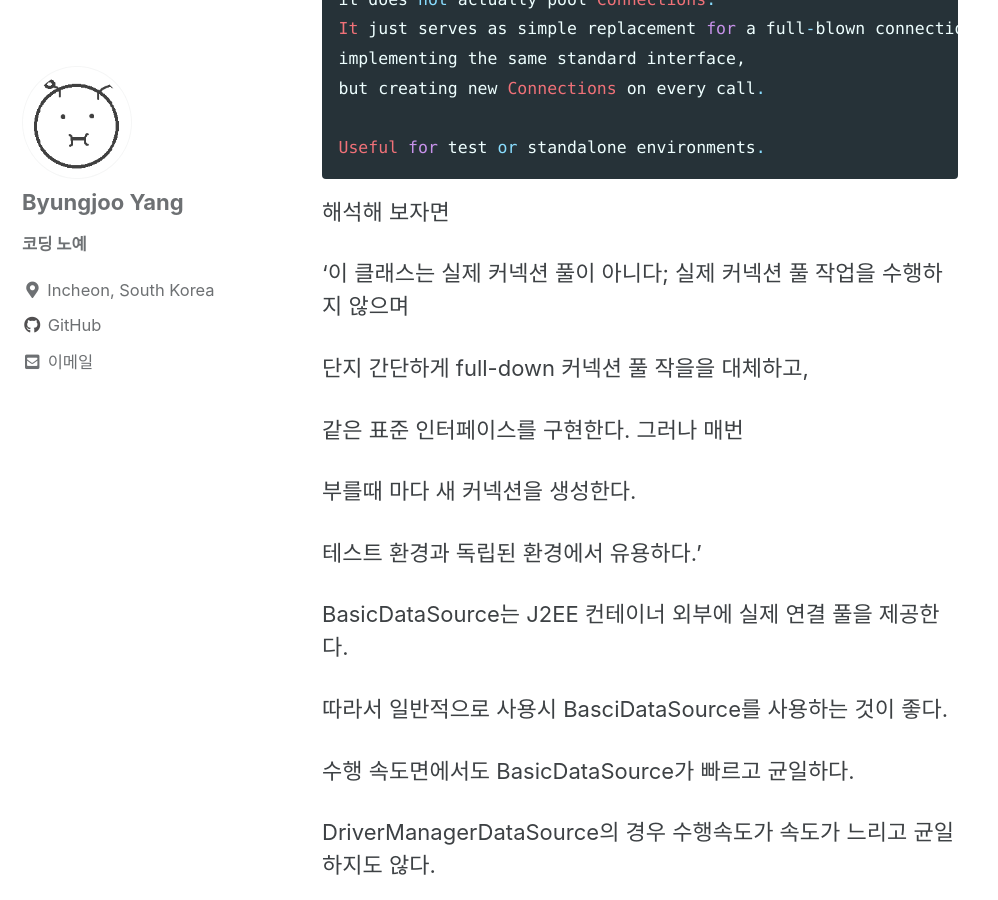
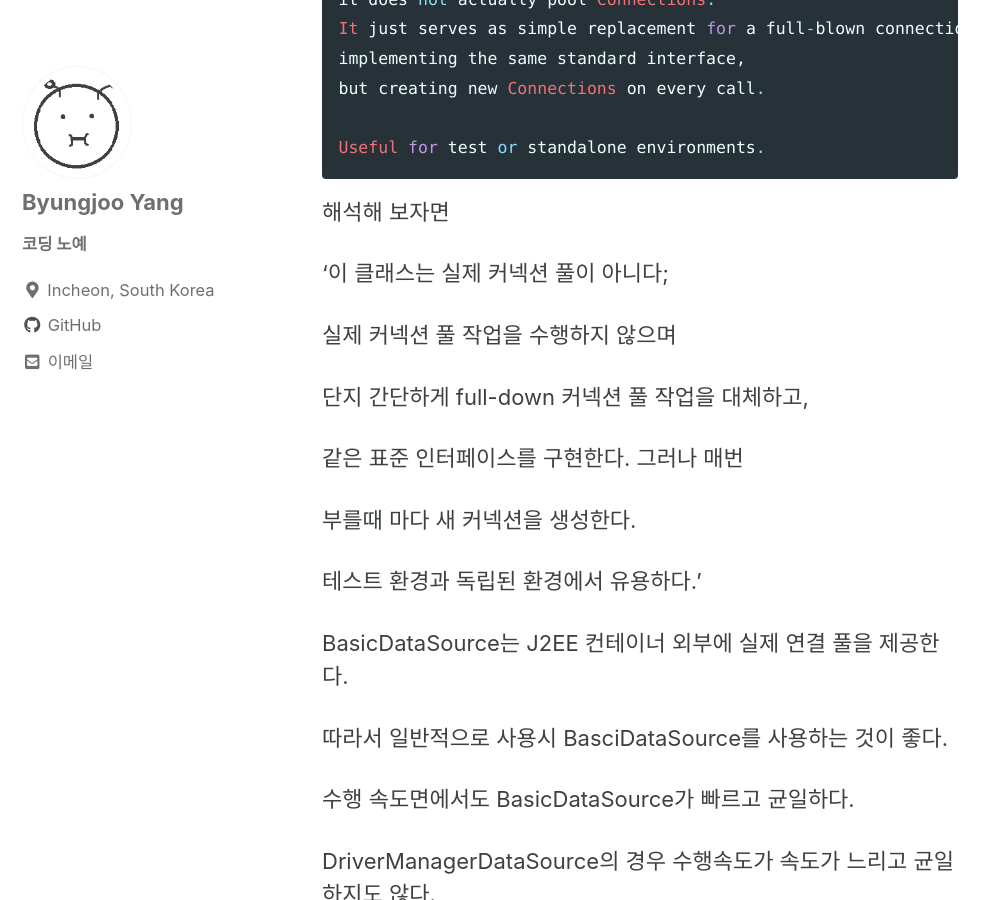
Before and after one commit to ByungjooYang/byungjooyang.github.io, a Jekyll site: the page built from _posts/2020-08-05-ByungjooYang-of-post.md, in a window 1280 px wide and 900 px high, scrolled down 570 px. Shown: the whole window, without its empty margins (0-998 px from the left). Built offline with Jekyll 4.4.1, drawn with Linux system fonts in a browser that asks for light colours; cached includes are drawn as plain includes.

Commit message:
modify post

````diff
--- a/_posts/2020-08-05-ByungjooYang-of-post.md
+++ b/_posts/2020-08-05-ByungjooYang-of-post.md
@@ -29,9 +29,11 @@ Useful for test or standalone environments.
 ```
 해석해 보자면
 
-'이 클래스는 실제 커넥션 풀이 아니다; 실제 커넥션 풀 작업을 수행하지 않으며
+'이 클래스는 실제 커넥션 풀이 아니다;
 
-단지 간단하게 full-down 커넥션 풀 작을을 대체하고,
+실제 커넥션 풀 작업을 수행하지 않으며
+
+단지 간단하게 full-down 커넥션 풀 작업을 대체하고,
 
 같은 표준 인터페이스를 구현한다. 그러나 매번
 
@@ -49,7 +51,7 @@ DriverManagerDataSource의 경우 수행속도가 속도가 느리고 균일하
 
 관련해서 포스팅을 발견해 사진을 첨부한다.
 
-<img src="/assets/img/20200805/dataSource2.png">
+<img src="/assets/img/20200805/datasource2.png">
 
 [출처][dataSource]
 
````
